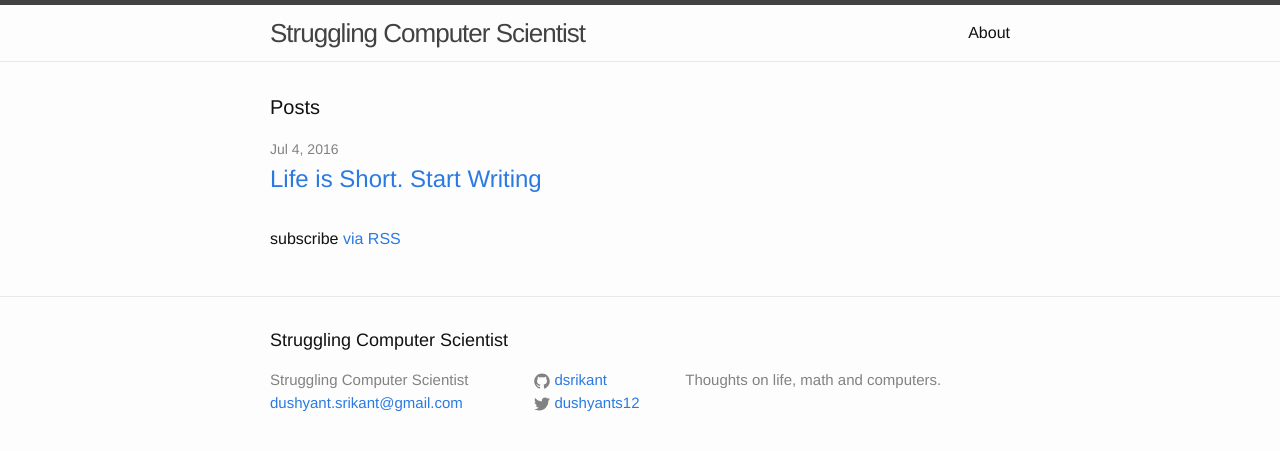
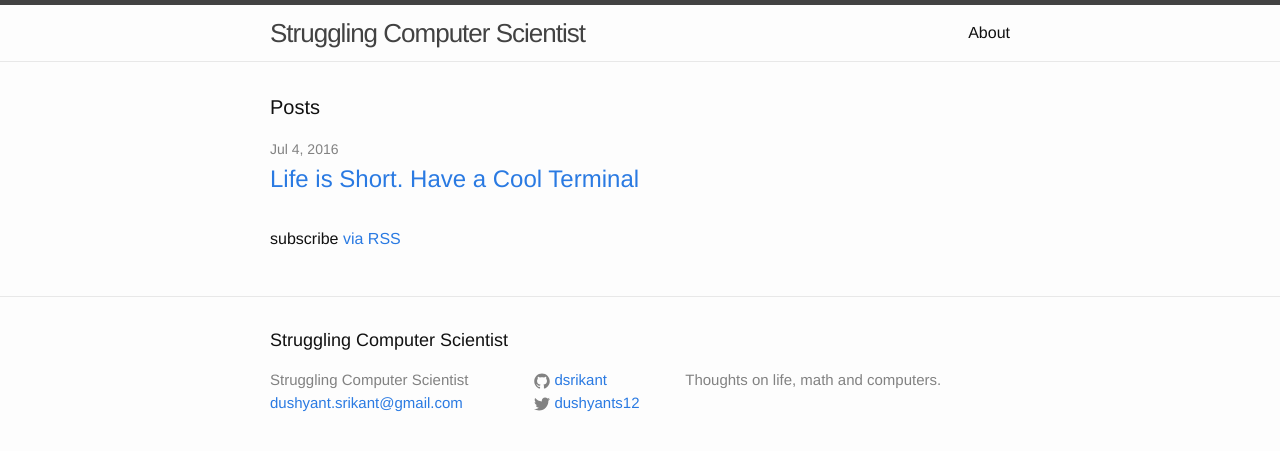
Before and after one commit to dsrikant/dsrikant.github.io, a Jekyll site: the page built from index.html, in a window 1280 px wide. Shown: the top 451 px of the page. Built offline with Jekyll 4.4.1, drawn with Linux system fonts in a browser that asks for light colours.

Commit message:
Changed title of post

```diff
--- a/_posts/2016-07-03-lifes-short-have-a-cool-terminal.markdown
+++ b/_posts/2016-07-03-lifes-short-have-a-cool-terminal.markdown
@@ -1,6 +1,6 @@
 ---
 layout: post
-title:  "Life is Short. Start Writing"
+title:  "Life is Short. Have a Cool Terminal"
 date:   2016-07-03 21:41:09 -0500
 categories: jekyll update
 ---
```
